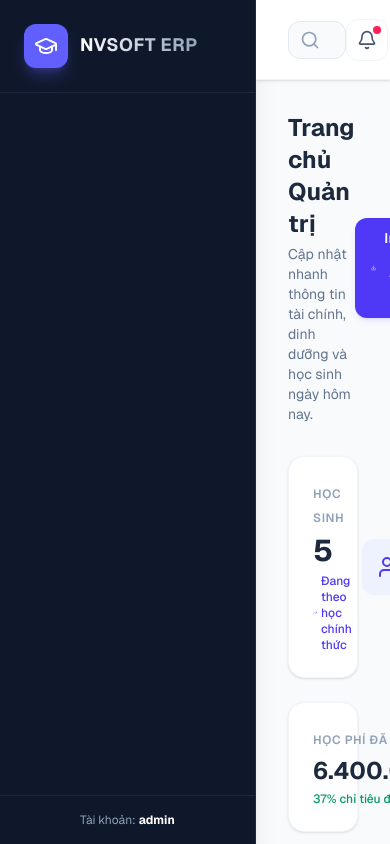
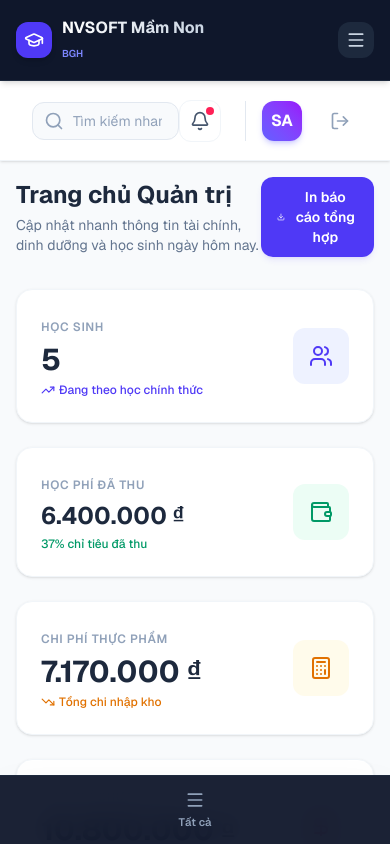
Before and after one commit to NguyenPhuTai2101/QL_MamNon, a Next.js app: page / in a window 390 px wide. Built offline with nearby package versions, Linux system fonts and the light colour scheme; sample sign-in values are in the browser's storage.

Commit message:
feat(mobile): add responsive Mobile Bottom Navigation bar, Drawer menu and viewport fit for smartphones

```diff
--- a/src/app/layout.tsx
+++ b/src/app/layout.tsx
@@ -1,4 +1,4 @@
-import type { Metadata } from "next";
+import type { Metadata, Viewport } from "next";
 import { Geist, Geist_Mono } from "next/font/google";
 import "./globals.css";
 
@@ -12,13 +12,22 @@ const geistMono = Geist_Mono({
   subsets: ["latin"],
 });
 
+export const viewport: Viewport = {
+  width: "device-width",
+  initialScale: 1,
+  maximumScale: 1,
+  userScalable: false,
+  themeColor: "#4f46e5",
+  viewportFit: "cover",
+};
+
 export const metadata: Metadata = {
   title: "Hệ thống Quản lý Mầm non NVSOFT",
   description: "Phần mềm quản lý học phí, điểm danh, thực đơn và chi phí thực đơn cho trường mầm non",
   manifest: "/manifest.json",
   appleWebApp: {
     capable: true,
-    statusBarStyle: "default",
+    statusBarStyle: "black-translucent",
     title: "QL Mầm Non",
   },
 };
--- a/src/app/page.tsx
+++ b/src/app/page.tsx
@@ -229,7 +229,7 @@ export default function Home() {
   }
 
   return (
-    <div className="flex h-screen bg-slate-50 overflow-hidden font-sans">
+    <div className="flex flex-col md:flex-row h-screen bg-slate-50 overflow-hidden font-sans">
       {/* Sidebar Navigation */}
       <Sidebar activeTab={activeTab} setActiveTab={setActiveTab} />
 
@@ -239,7 +239,7 @@ export default function Home() {
         <Header />
 
         {/* Dynamic Inner Page Content */}
-        <main className="flex-1 overflow-y-auto p-8">
+        <main className="flex-1 overflow-y-auto p-4 sm:p-6 md:p-8 pb-24 md:pb-8">
           {/* Overview Dashboard Tab */}
           {activeTab === "overview" && (
             <div className="space-y-8 animate-fadeIn">
--- a/src/components/sidebar.tsx
+++ b/src/components/sidebar.tsx
@@ -12,7 +12,9 @@ import {
   GraduationCap,
   ShieldCheck,
   UserCheck as TeacherIcon,
-  HeartHandshake
+  HeartHandshake,
+  Menu,
+  X
 } from "lucide-react";
 import { cn } from "@/lib/utils";
 
@@ -23,6 +25,7 @@ interface SidebarProps {
 
 export default function Sidebar({ activeTab, setActiveTab }: SidebarProps) {
   const [userRole, setUserRole] = useState<string>("ADMIN");
+  const [mobileDrawerOpen, setMobileDrawerOpen] = useState(false);
 
   useEffect(() => {
     const session = localStorage.getItem("user_session");
@@ -36,19 +39,26 @@ export default function Sidebar({ activeTab, setActiveTab }: SidebarProps) {
 
   const allMenuItems = [
     { id: "overview", label: "Tổng quan", icon: LayoutDashboard, roles: ["ADMIN", "TEACHER", "PARENT"] },
-    { id: "tuition", label: "Quản lý Học phí", icon: CreditCard, roles: ["ADMIN", "PARENT"] },
-    { id: "attendance", label: "Điểm danh Hàng ngày", icon: UserCheck, roles: ["ADMIN", "TEACHER"] },
-    { id: "menu", label: "Thực đơn Hàng ngày", icon: Utensils, roles: ["ADMIN", "TEACHER", "PARENT"] },
-    { id: "cost", label: "Chi phí Thực phẩm", icon: TrendingUp, roles: ["ADMIN"] },
-    { id: "health", label: "Sức khỏe & Bé Ngoan", icon: HeartPulse, roles: ["ADMIN", "TEACHER", "PARENT"] },
-    { id: "students", label: "Học sinh & Lớp học", icon: Users, roles: ["ADMIN", "TEACHER"] },
+    { id: "tuition", label: "Học phí VietQR", icon: CreditCard, roles: ["ADMIN", "PARENT"] },
+    { id: "attendance", label: "Điểm danh", icon: UserCheck, roles: ["ADMIN", "TEACHER"] },
+    { id: "menu", label: "Thực đơn", icon: Utensils, roles: ["ADMIN", "TEACHER", "PARENT"] },
+    { id: "cost", label: "Chi phí Bếp", icon: TrendingUp, roles: ["ADMIN"] },
+    { id: "health", label: "Sức khỏe", icon: HeartPulse, roles: ["ADMIN", "TEACHER", "PARENT"] },
+    { id: "students", label: "Học sinh & Lớp", icon: Users, roles: ["ADMIN", "TEACHER"] },
   ];
 
   // Filter items according to the logged-in user's role
   const menuItems = allMenuItems.filter(item => item.roles.includes(userRole));
 
+  const handleTabSelect = (id: string) => {
+    setActiveTab(id);
+    setMobileDrawerOpen(false);
+  };
+
   return (
-    <aside className="w-64 bg-slate-900 text-white flex flex-col h-full border-r border-slate-800 shadow-xl">
+    <>
+      {/* Desktop Sidebar (hidden on mobile) */}
+      <aside className="hidden md:flex w-64 bg-slate-900 text-white flex-col h-full border-r border-slate-800 shadow-xl">
         {/* Brand Logo Header */}
         <div className="p-6 border-b border-slate-800 flex items-center gap-3">
           <div className="bg-indigo-500 p-2.5 rounded-xl text-white shadow-lg shadow-indigo-500/30">
@@ -74,7 +84,7 @@ export default function Sidebar({ activeTab, setActiveTab }: SidebarProps) {
             return (
               <button
                 key={item.id}
-              onClick={() => setActiveTab(item.id)}
+                onClick={() => handleTabSelect(item.id)}
                 className={cn(
                   "w-full flex items-center gap-3.5 px-4 py-3 rounded-xl text-sm font-medium transition-all duration-200 group relative",
                   isActive
@@ -97,5 +107,103 @@ export default function Sidebar({ activeTab, setActiveTab }: SidebarProps) {
           Tài khoản: <strong className="text-white">{userRole}</strong>
         </div>
       </aside>
+
+      {/* Mobile Top Navbar with Drawer Toggle */}
+      <div className="md:hidden bg-slate-900 text-white border-b border-slate-800 p-4 flex items-center justify-between sticky top-0 z-30 shadow-md">
+        <div className="flex items-center gap-2.5">
+          <div className="bg-indigo-600 p-2 rounded-xl text-white shadow-md">
+            <GraduationCap className="w-5 h-5" />
+          </div>
+          <div>
+            <h1 className="font-bold text-base bg-gradient-to-r from-white to-slate-300 bg-clip-text text-transparent">
+              NVSOFT Mầm Non
+            </h1>
+            <span className="text-[10px] text-indigo-400 font-semibold uppercase">
+              {userRole === "PARENT" ? "Phụ huynh" : userRole === "TEACHER" ? "Giáo viên" : "BGH"}
+            </span>
+          </div>
+        </div>
+
+        <button
+          onClick={() => setMobileDrawerOpen(!mobileDrawerOpen)}
+          className="p-2 bg-slate-800 hover:bg-slate-700 rounded-xl text-slate-300 transition-colors"
+          aria-label="Toggle Mobile Navigation"
+        >
+          {mobileDrawerOpen ? <X className="w-5 h-5" /> : <Menu className="w-5 h-5" />}
+        </button>
+      </div>
+
+      {/* Mobile Bottom Navigation Bar (1-Thumb Quick Switcher) */}
+      <nav className="md:hidden fixed bottom-0 left-0 right-0 z-40 bg-slate-900/95 backdrop-blur-md border-t border-slate-800 flex justify-around items-center px-2 py-2 text-white shadow-2xl safe-area-pb">
+        {menuItems.slice(0, 4).map((item) => {
+          const Icon = item.icon;
+          const isActive = activeTab === item.id;
+          return (
+            <button
+              key={item.id}
+              onClick={() => handleTabSelect(item.id)}
+              className={cn(
+                "flex flex-col items-center gap-1 px-3 py-1.5 rounded-xl transition-all text-[11px] font-semibold w-1/5",
+                isActive
+                  ? "text-indigo-400 font-bold bg-indigo-500/10"
+                  : "text-slate-400 hover:text-slate-200"
+              )}
+            >
+              <Icon className={cn("w-5 h-5", isActive ? "text-indigo-400" : "text-slate-400")} />
+              <span className="truncate max-w-full">{item.label}</span>
+            </button>
+          );
+        })}
+        <button
+          onClick={() => setMobileDrawerOpen(!mobileDrawerOpen)}
+          className={cn(
+            "flex flex-col items-center gap-1 px-3 py-1.5 rounded-xl transition-all text-[11px] font-semibold w-1/5",
+            mobileDrawerOpen ? "text-indigo-400 bg-indigo-500/10" : "text-slate-400"
+          )}
+        >
+          <Menu className="w-5 h-5" />
+          <span>Tất cả</span>
+        </button>
+      </nav>
+
+      {/* Mobile Drawer Overlay */}
+      {mobileDrawerOpen && (
+        <div className="md:hidden fixed inset-0 z-50 bg-slate-900/60 backdrop-blur-md flex flex-col justify-end animate-fadeIn">
+          <div className="bg-slate-900 border-t border-slate-800 rounded-t-3xl p-6 space-y-4 max-h-[80vh] overflow-y-auto shadow-2xl">
+            <div className="flex justify-between items-center pb-3 border-b border-slate-800">
+              <h3 className="font-bold text-white text-base">Danh mục Quản lý</h3>
+              <button
+                onClick={() => setMobileDrawerOpen(false)}
+                className="p-1.5 text-slate-400 hover:text-white rounded-full bg-slate-800"
+              >
+                <X className="w-5 h-5" />
+              </button>
+            </div>
+
+            <div className="grid grid-cols-2 gap-3 pt-2">
+              {menuItems.map((item) => {
+                const Icon = item.icon;
+                const isActive = activeTab === item.id;
+                return (
+                  <button
+                    key={item.id}
+                    onClick={() => handleTabSelect(item.id)}
+                    className={cn(
+                      "flex items-center gap-3 p-3.5 rounded-2xl text-xs font-bold transition-all text-left border",
+                      isActive
+                        ? "bg-indigo-600 text-white border-indigo-500 shadow-lg shadow-indigo-600/30"
+                        : "bg-slate-800/80 text-slate-300 border-slate-700/60 hover:bg-slate-800"
+                    )}
+                  >
+                    <Icon className="w-5 h-5 text-indigo-400" />
+                    <span>{item.label}</span>
+                  </button>
+                );
+              })}
+            </div>
+          </div>
+        </div>
+      )}
+    </>
   );
 }
```
Also changed, not shown: public/sw.js. Lines whose indentation alone changed are shown as unchanged.
